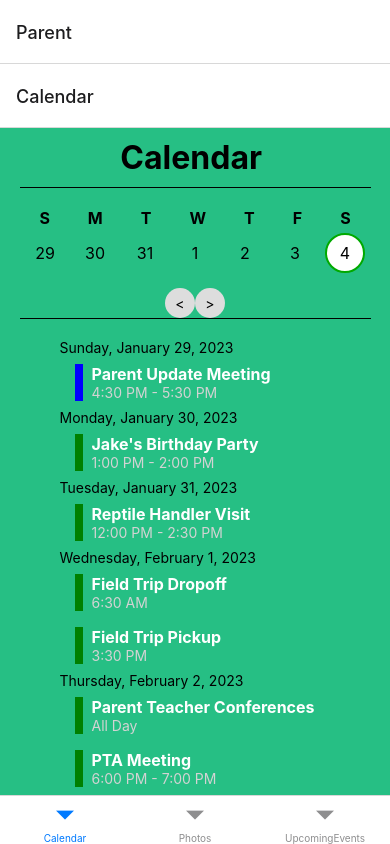
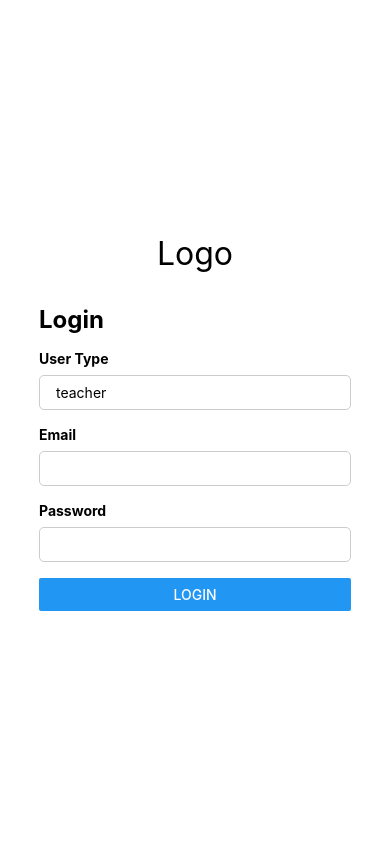
Before and after one commit to YatinKare/FBLA-Mobile-App-23, a React Native app in the folder LearningLoop/: screen / in a window 390 px wide. Built offline with nearby package versions, Linux system fonts and the light colour scheme.

Commit message:
Login Screen Implemented/Basic Navigation
- Basic Login Screen implemented
- No UI or anything else besides the bare navigation but its working

```diff
--- a/LearningLoop/App.tsx
+++ b/LearningLoop/App.tsx
@@ -1,5 +1,6 @@
 import { StatusBar } from 'expo-status-bar';
 import { StyleSheet, Text, View } from 'react-native';
+import { useState } from 'react';
 import CalendarScreen from './screens/Calendar';
 import PhotosScreen from './screens/Photos';
 import UpcomingEventsScreen from './screens/UpcomingEvents';
@@ -8,9 +9,12 @@ import UpdatePhotosScreen from './screens/UpdatePhotos';
 import { NavigationContainer } from '@react-navigation/native';
 import { createNativeStackNavigator } from '@react-navigation/native-stack';
 import { createBottomTabNavigator } from '@react-navigation/bottom-tabs';
+import LoginScreen from './screens/Login';
 
 const Stack = createNativeStackNavigator();
 const Tab = createBottomTabNavigator();
+
+
 
 function TeacherTabNavigator() {
   return (
@@ -31,15 +35,29 @@ function ParentTabNavigator() {
 }
 
 export default function App() {
+  type UserType = 'teacher' | 'parent';
+  const [userType, setUserType] = useState<UserType>();
 
+  const handleLogin = () => {
+    setUserType(selectedUserType);
+  };
 
   return (
-    <NavigationContainer>
-    <Stack.Navigator initialRouteName="Parent">
-      <Stack.Screen name="Teacher" component={TeacherTabNavigator} />
-      <Stack.Screen name="Parent" component={ParentTabNavigator} />
-    </Stack.Navigator>
-  </NavigationContainer>
+  <NavigationContainer>
+      {userType ? (
+        userType === 'teacher' ? (
+          <TeacherTabNavigator />
+        ) : (
+          <ParentTabNavigator />
+        )
+      ) : (
+        <Stack.Navigator>
+          <Stack.Screen name="Login" options={{ headerShown: false }}>
+            {() => <LoginScreen setUserType={setUserType} onLogin={handleLogin} />}
+          </Stack.Screen>
+        </Stack.Navigator>
+      )}
+    </NavigationContainer>
   );
 
   return (
--- a/LearningLoop/screens/Login.tsx
+++ b/LearningLoop/screens/Login.tsx
@@ -1,12 +1,110 @@
 import React from 'react';
-import { View, Text } from 'react-native';
+import { useState } from 'react';
+import { View, Text, TextInput, Button, StyleSheet, } from 'react-native';
 
-function LoginScreen(props) {
+type Props = {
+    setUserType: React.Dispatch<React.SetStateAction<string>>;
+  };
+
+  const LoginScreen: React.FC<Props> = ({ setUserType }) => {
+    const [email, setEmail] = useState("");
+    const [password, setPassword] = useState("");
+    const [selectedUserType, setSelectedUserType] = useState("teacher");
+
+    const handleSubmit = () => {
+  console.log("User type:", selectedUserType);
+  console.log("Email:", email);
+  console.log("Password:", password);
+
+
+      if (email === "teacher@example.com" && password === "teacher123" && selectedUserType === "teacher") {
+        setUserType("teacher");
+      } else if (email === "parent@example.com" && password === "parent123" && selectedUserType === "parent") {
+        setUserType("parent");
+      } else {
+        alert("Invalid credentials");
+      }
+    };
+
     return (
-        <View>
-            <Text>Home Screen</Text>
+      <View style={styles.container}>
+        <Text style={styles.logo}>Logo</Text>
+        <View style={styles.loginContainer}>
+          <Text style={styles.loginText}>Login</Text>
+          <View style={styles.inputContainer}>
+            <Text style={styles.label}>User Type</Text>
+            <TextInput
+              style={styles.input}
+              id="user-type"
+              name="user-type"
+              value={selectedUserType}
+              onChangeText={(value) => setSelectedUserType(value)}
+            />
+          </View>
+          <View style={styles.inputContainer}>
+            <Text style={styles.label}>Email</Text>
+            <TextInput
+              style={styles.input}
+              id="email"
+              type="email"
+              name="email"
+              onChangeText={(value) => setEmail(value)}
+            />
+          </View>
+          <View style={styles.inputContainer}>
+            <Text style={styles.label}>Password</Text>
+            <TextInput
+              style={styles.input}
+              id="password"
+              type="password"
+              name="password"
+              secureTextEntry={true}
+              onChangeText={(value) => setPassword(value)}
+            />
+          </View>
+          <Button
+            id="login-button"
+            title="Login"
+            onPress={handleSubmit} // Set the onPress prop to the handleSubmit function
+          />
         </View>
+      </View>
     );
-}
+  };
+
+  const styles = StyleSheet.create({
+    container: {
+      flex: 1,
+      backgroundColor: "#fff",
+      alignItems: "center",
+      justifyContent: "center",
+    },
+    logo: {
+      fontSize: 32,
+      marginBottom: 32,
+    },
+    loginContainer: {
+      width: "80%",
+    },
+    loginText: {
+      fontSize: 24,
+      fontWeight: "bold",
+      marginBottom: 16,
+    },
+    inputContainer: {
+      marginBottom: 16,
+    },
+    label: {
+      marginBottom: 8,
+      fontWeight: "bold",
+    },
+    input: {
+      borderWidth: 1,
+      borderColor: "#ccc",
+      borderRadius: 5,
+      paddingHorizontal: 16,
+      paddingVertical: 8,
+    },
+  });
 
 export default LoginScreen;
```
